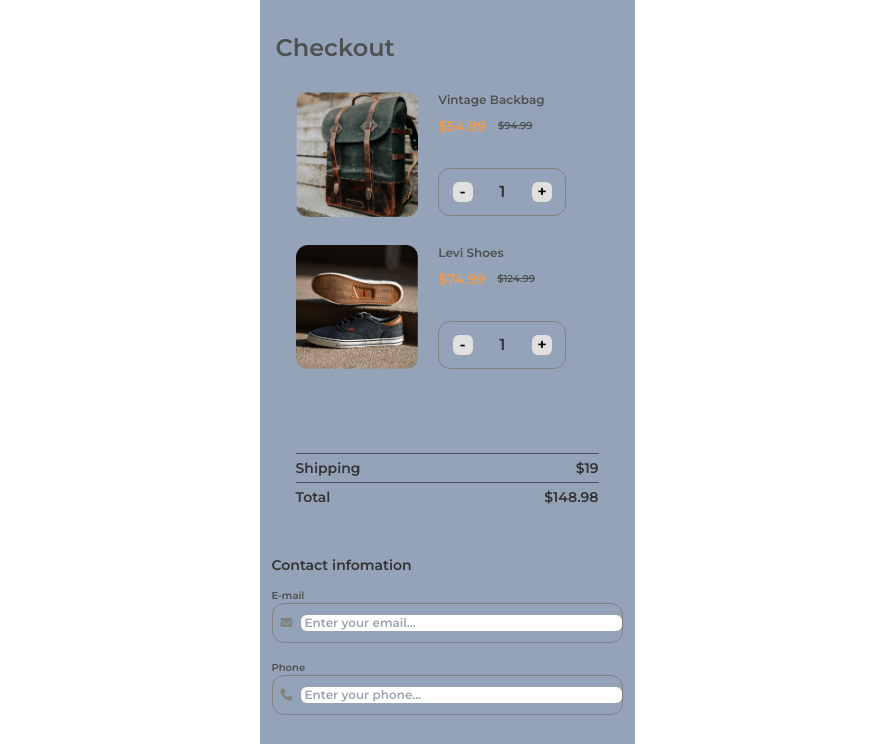
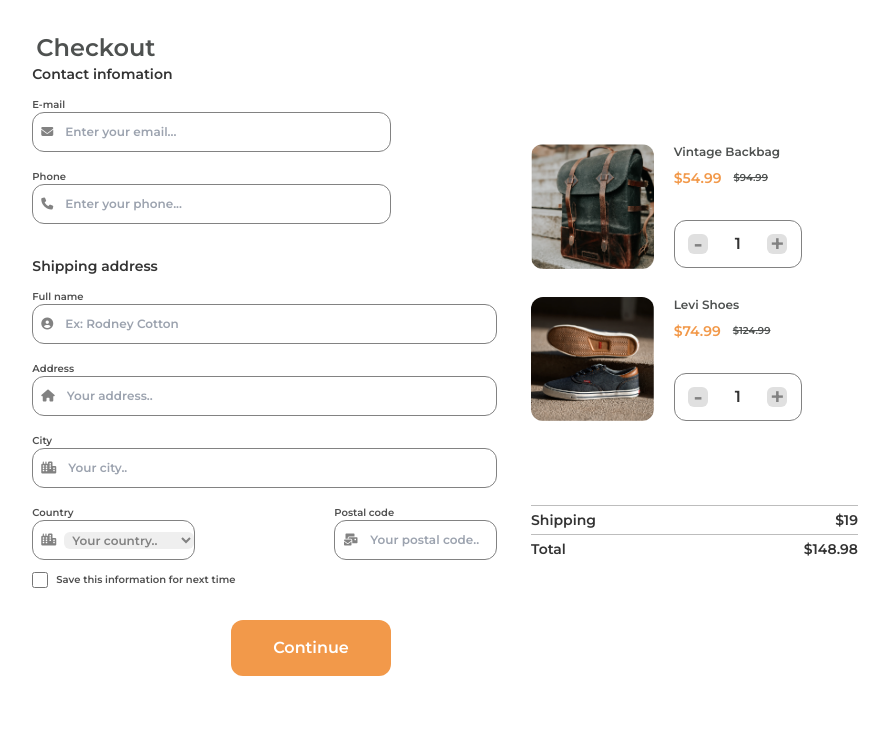
Before and after one commit to Hassan-Wanas/checkout-page-master, a website: page index.html in a window 1280 px wide. Shown: the top 744 px of the page, without its empty margins (193-1082 px from the left). Drawn offline with Linux system fonts and the light colour scheme.

Commit message:
some of desktop version

```diff
--- a/index.html
+++ b/index.html
@@ -38,11 +38,16 @@
   </head>
   <body>
     <main
-      class="w-[375px] mx-auto px-3 flex flex-col font-Montserrat not-italic font-semibold bg-slate-400"
+      class="w-[375px] mx-auto px-3 flex flex-col font-Montserrat not-italic font-semibold xl:w-8/12"
     >
       <h1 class="text-2xl mt-8 text-Gray4 pl-1">Checkout</h1>
-      <form action="" class="flex flex-col gap-y-8">
-        <fieldset class="flex flex-col gap-y-7 px-6 pt-7 pb-3">
+      <form
+        action=""
+        class="flex flex-col gap-y-8 xl:grid xl:grid-cols-2 xl:gap-28"
+      >
+        <fieldset
+          class="flex flex-col gap-y-7 px-6 pt-7 pb-3 xl:col-start-2 xl:row-span-2 xl:w-[383px] xl:h-[535px] xl:px-7 xl:pt-8 xl:pb-3 xl:mt-12"
+        >
           <div class="flex flex-row gap-x-5">
             <div class="w-[122.75px] h-[124.64px]">
               <img
@@ -62,9 +67,17 @@
               <div
                 class="w-32 h-12 flex flex-row justify-around items-center border border-solid border-Gray3 rounded-xl mt-8"
               >
-                <button class="w-5 h-5 leading-5 rounded-md bg-Gray5">-</button>
+                <button
+                  class="w-5 h-5 text-2xl leading-5 text-Gray3 rounded-md bg-Gray5"
+                >
+                  -
+                </button>
                 <p class="text-base text-Gray1">1</p>
-                <button class="w-5 h-5 leading-5 rounded-md bg-Gray5">+</button>
+                <button
+                  class="w-5 h-5 text-2xl leading-5 text-Gray3 rounded-md bg-Gray5"
+                >
+                  +
+                </button>
               </div>
             </div>
           </div>
@@ -87,27 +100,36 @@
               <div
                 class="w-32 h-12 flex flex-row justify-around items-center border border-solid border-Gray3 rounded-xl mt-8"
               >
-                <button class="w-5 h-5 leading-5 rounded-md bg-Gray5">-</button>
+                <button
+                  class="w-5 h-5 text-2xl leading-5 text-Gray3 rounded-md bg-Gray5"
+                >
+                  -
+                </button>
                 <p class="text-base text-Gray1">1</p>
-                <button class="w-5 h-5 leading-5 rounded-md bg-Gray5">+</button>
+                <button
+                  class="w-5 h-5 text-2xl leading-5 text-Gray3 rounded-md bg-Gray5"
+                >
+                  +
+                </button>
               </div>
             </div>
           </div>
           <div class="mt-14">
             <div
-              class="flex flex-row justify-between border-t border-solid border-Gray4 py-1"
+              class="flex flex-row justify-between border-t border-solid border-Gray7 py-1"
             >
               <p class="text-sm text-Gray1">Shipping</p>
               <p class="text-sm text-Gray1">$19</p>
             </div>
             <div
-              class="flex flex-row justify-between border-t border-solid border-Gray4 py-1"
+              class="flex flex-row justify-between border-t border-solid border-Gray7 py-1"
             >
               <p class="text-sm text-Gray1">Total</p>
               <p class="text-sm text-Gray1">$148.98</p>
             </div>
           </div>
         </fieldset>
+        <div class="flex flex-col gap-y-8 xl:col-start-1 xl:row-start-1">
           <fieldset class="text-xs text-Gray3">
             <legend class="text-sm text-Gray1 mb-3">Contact infomation</legend>
             <label for="email" class="text-[10px] leading-[12px] text-Gray2"
@@ -141,7 +163,9 @@
               />
             </div>
           </fieldset>
-        <fieldset class="text-xs text-Gray3">
+          <fieldset
+            class="text-xs text-Gray3 xl:w-[465px]"
+          >
             <legend class="text-sm text-Gray1 mb-3">Shipping address</legend>
             <label for="fullName" class="text-[10px] leading-[12px] text-Gray2"
               >Full name</label
@@ -190,7 +214,9 @@
             </div>
             <div class="flex flex-row justify-between">
               <div class="w-[162.98px]">
-              <label for="country" class="text-[10px] leading-[12px] text-Gray2"
+                <label
+                  for="country"
+                  class="text-[10px] leading-[12px] text-Gray2"
                   >Country</label
                 >
                 <div
@@ -248,6 +274,7 @@
           >
             Continue
           </button>
+        </div>
       </form>
       <p class="text-sm text-center text-Gray7 mt-24 mb-6">
         created by <span class="font-bold underline">Hassan Wanas</span> -
```
Also changed, not shown: output.css. Lines whose indentation alone changed are shown as unchanged.
